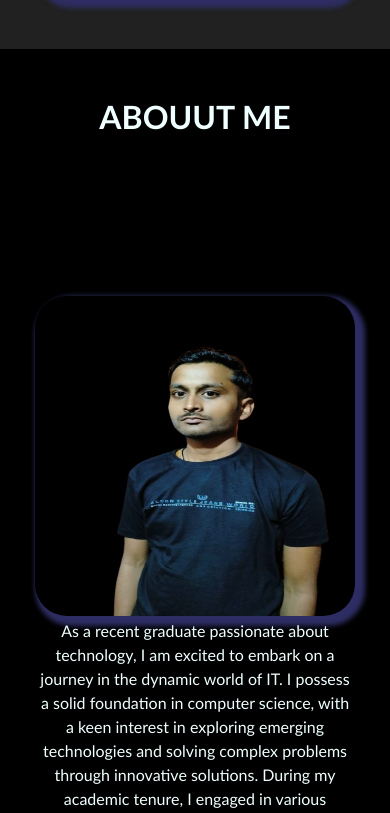
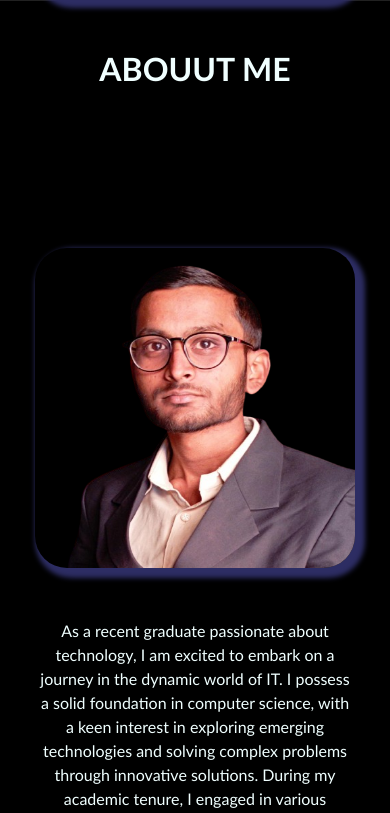
Before and after one commit to shivam9981/myportfolio, a React (Create React App) app: page / in a window 390 px wide. Shown: the part 1035-1848 px from the top of the page. Built offline with nearby package versions, Linux system fonts and the light colour scheme.

Commit message:
change again

```diff
--- a/src/Component/About.jsx
+++ b/src/Component/About.jsx
@@ -7,7 +7,7 @@ const About = () => {
             <p className='about-para'> ABOUUT ME</p>
             <div className='inner-about'>
                 <div>
-                    <img src='./shivam3.png'  className='img1' alt='Image Not Found' />
+                    <img src='./shivam.png'  className='img1' alt='Image Not Found' />
                 </div>
                 <div>
                     <p className='aboutme-home'>As a recent graduate passionate about technology, I am excited to embark on a journey in the dynamic world of IT. I possess a solid foundation in computer science, with a keen interest in exploring emerging technologies and solving complex problems through innovative solutions.
--- a/src/Styles/About.css
+++ b/src/Styles/About.css
@@ -22,6 +22,10 @@
     height: 20em;
     box-shadow: 5px 5px 5px 5px rgb(45, 45, 99);
 
+}
+.img1:hover{
+    cursor: pointer;
+    box-shadow:   5px 5px 1000px 10px rgb(255, 255, 255)
 }
 .conatiner-about{
     background-color: black;
@@ -62,7 +66,7 @@
     font-weight: 900;
 }
 @media (max-width: 1170px) {
-    .img{
+    .img1{
         margin-bottom: 3rem;
     }
     .aboutme-home
```
